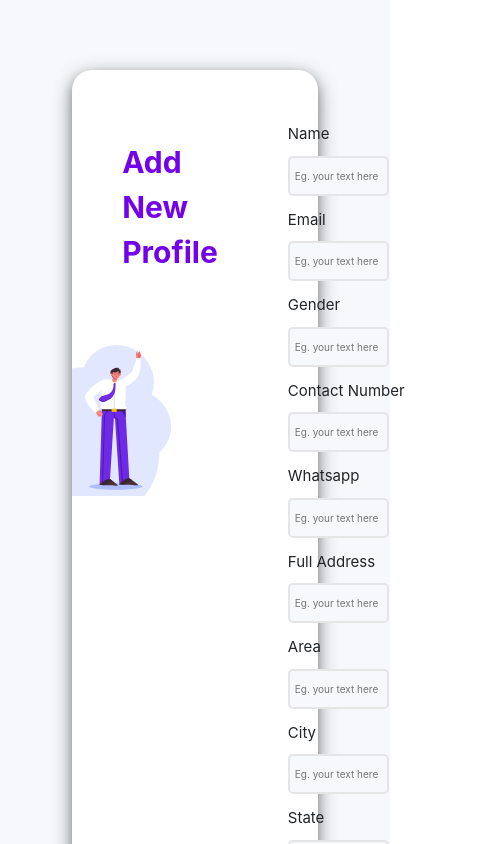
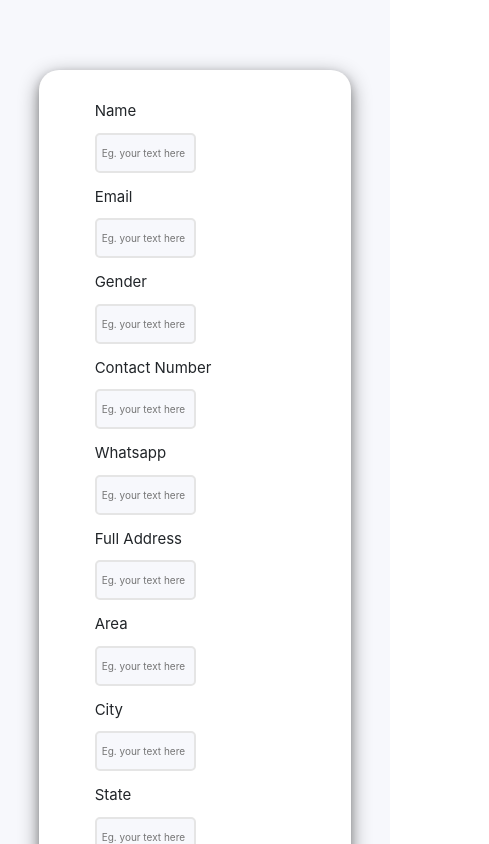
Before and after one commit to mayurpaunipagar/taskmo-assignment6-frontend, a React (Create React App) app: page / in a window 390 px wide. Shown: the top 844 px of the page, 489 px wide, since content can reach past the window. Built offline with nearby package versions, Linux system fonts and the light colour scheme.

Commit message:
added responsiveness in form

```diff
--- a/src/component/addLead/index.js
+++ b/src/component/addLead/index.js
@@ -119,14 +119,14 @@ export default function AddLead() {
         <div className="new-profile-container">
           <div className="my-new-profile">
             <div className="my-new-profile-form-container">
-              <div>
+              {/* <div>
                 <div className="new-profile-text">Add New Profile </div>
                 <img
                   className="my-new-profile-img"
                   src={window.location.origin + "/images/add-employe-image.svg"}
                   alt="profile icon"
                 />
-              </div>
+              </div> */}
               <div className="my-form">
                 {formData.map((el) => {
                   if (el==="select"
--- a/src/component/addLead/style.css
+++ b/src/component/addLead/style.css
@@ -18,13 +18,12 @@
   .my-new-profile-form-container {
     /* margin: 50px; */
     border-radius: 20px;
-    box-shadow: 0 4px 8px 0 rgba(0, 0, 0, 0.2), 0 6px 20px 0 rgba(0, 0, 0, 0.45);
-
+    box-shadow: 0 4px 8px 0 rgb(0 0 0 / 20%), 0 6px 20px 0 rgb(0 0 0 / 45%);
     background-color: white;
     display: flex;
-    flex-direction: row;
-    justify-content: space-between;
-    width: 63vw;
+    flex-direction: column;
+    width: 80vw;
+    align-items: center;
     margin: 70px 0px;
   }
 
@@ -48,7 +47,7 @@
     display: flex;
     flex-direction: column;
     margin-right: 5vw;
-    margin: 43px 80px 50px 20px;
+    margin: 20px 10px;
   }
   .profile-input-field {
     height: 40px;
```
